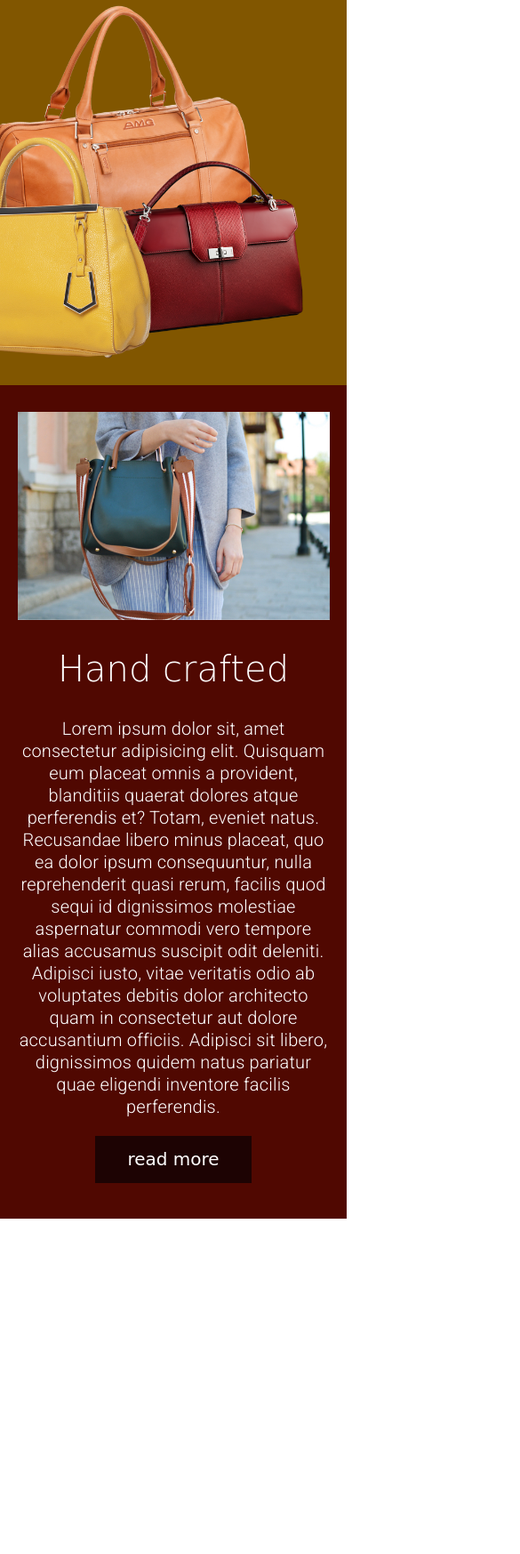
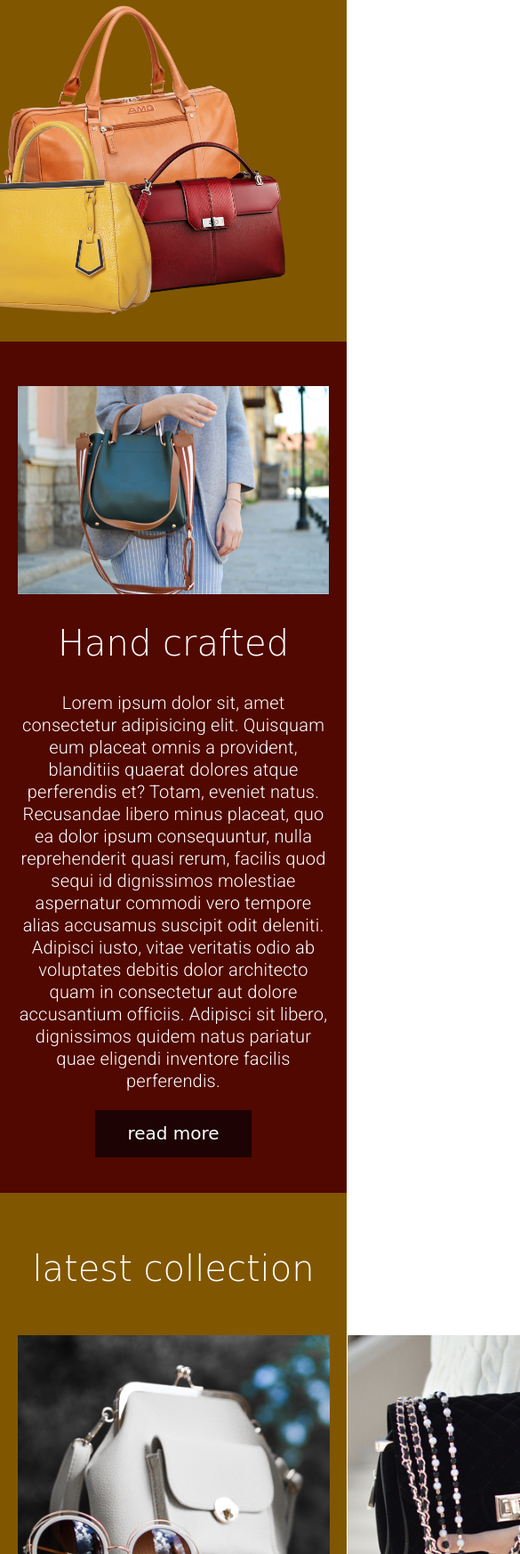
Before and after one commit to christianyuen/assignment-1, a plain HTML site: page index.html in a window 390 px wide. Shown: the part 253-2000 px from the top of the page at 89% size, 585 px wide, since content can reach past the window. Before the commit the page ends 1623 px from the top, so only its background shows below. Drawn offline with Linux system fonts and the light colour scheme; a web font is replaced by a local one.

Commit message:
Added Collection Section + Responsive Image Sizing

```diff
--- a/index.html
+++ b/index.html
@@ -47,6 +47,16 @@
 				</div>
 			</div>
 		</section>
+
+		<section class="collection">
+			<div class="wrapper">
+				<h2>latest collection</h2>
+				<div class="image-container">
+					<img src="./assets/gallery-photo-3.jpg" alt="White Backpack and some sunglasses">
+					<img src="./assets/gallery-photo-1.jpg" alt="Woman holding black purse">
+				</div>
+			</div>
+		</section>
 	</main>
 
 </body>
--- /dev/null
+++ b/styles/sass/_about.scss
@@ -0,0 +1,58 @@
+// ----- ABOUT SECTION -----
+
+.about {
+    background-color: #500801;
+    text-align: center;
+
+    .wrapper {
+        width: 90%;
+        max-width: 500px;
+        margin: 0 auto;
+
+        div {
+            display: flex;
+            flex-direction: column;
+            align-items: center;
+
+            img {
+                margin-top: 50px;
+                margin-bottom: 20px;
+                // object-fit: fill;
+                max-width: 100%;
+                height: auto;
+            }
+        }
+    }
+}
+
+.about h2 {
+    margin: 0;
+    font-size: 4rem;
+    line-height: 70px;
+    font-weight: lighter;
+}
+
+.about p {
+    font-family: 'Roboto', sans-serif;
+    font-size: 2rem;
+    font-weight: lighter;
+    letter-spacing: 0.2px;
+    line-height: 2.5rem;
+    margin-bottom: 20px;
+}
+
+.about button {
+    background-color: #1D0303;
+    border: none;
+    color: white;
+    width: 50%;
+    font-family: 'Petit Formal Script', cursive;
+    padding: 15px 20px;
+    font-size: 2rem;
+    margin-bottom: 40px;
+
+    &:hover,
+    &:focus {
+        border: white solid 2px;
+    }
+}
--- /dev/null
+++ b/styles/sass/_collection.scss
@@ -0,0 +1,42 @@
+// ----- COLLECTION SECTION -----
+
+.collection {
+    background-color: #815600;
+    text-align: center;
+    padding-top: 50px;
+    display: flex;
+
+    .wrapper {
+        width: 90%;
+        max-width: 500px;
+        margin: 0 auto;
+        display: flex;
+        flex-direction: column;
+
+        h2 {
+            margin: 0;
+            margin-bottom: 40px;
+            font-size: 4rem;
+            line-height: 70px;
+            font-weight: lighter;
+        }
+    }
+}
+
+.image-container {
+    display: flex;
+    flex-direction: row;
+    justify-content: space-between;
+    align-items: center;
+
+    img {
+        width: 100%;
+        // max-width: 100%;
+        height: auto;
+        margin-bottom: 80px;
+    }
+}
+
+.collection img:first-child {
+    margin-right: 20px;
+}
--- a/styles/sass/_header.scss
+++ b/styles/sass/_header.scss
@@ -25,9 +25,9 @@ header {
 
 header img {
     height: auto;
-    width: 400px;
+    width: 100%;
     margin-bottom: 30px;
-    margin-right: 30px;
+    margin-right: 50px;
 }
 
 a   {
--- a/styles/sass/styles.scss
+++ b/styles/sass/styles.scss
@@ -1,5 +1,7 @@
 @use 'setup';
 @use 'header';
+@use 'about';
+@use 'collection';
 
 // ----- GENERAL STYLES -----
 html {
@@ -7,62 +9,3 @@ html {
     color: white;
     font-size: 62.5%;
 }
-
-// ----- ABOUT SECTION -----
-
-.about {
-    background-color: #500801;
-    text-align: center;
-
-    .wrapper {
-        width: 90%;
-        max-width: 500px;
-        margin: 0 auto;
-
-        div {
-            display: flex;
-            flex-direction: column;
-            align-items: center;
-
-            img {
-                margin-top: 30px;
-                margin-bottom: 20px;
-                height: auto;
-                width: 90vw;
-                object-fit: contain;
-            }
-        }
-    }
-}
-
-.about h2 {
-    margin: 0;
-    font-size: 4rem;
-    line-height: 70px;
-    font-weight: lighter;
-}
-
-.about p {
-    font-family: 'Roboto', sans-serif;
-    font-size: 2rem;
-    font-weight: lighter;
-    letter-spacing: 0.2px;
-    line-height: 2.5rem;
-    margin-bottom: 20px;
-}
-
-.about button {
-    background-color: #1D0303;
-    border: none;
-    color: white;
-    width: 50%;
-    font-family: 'Petit Formal Script', cursive;
-    padding: 15px 20px;
-    font-size: 2rem;
-    margin-bottom: 40px;
-
-    &:hover,
-    &:focus {
-        border: white solid 2px;
-    }
-}
```
Also changed, not shown: styles/styles.css.
